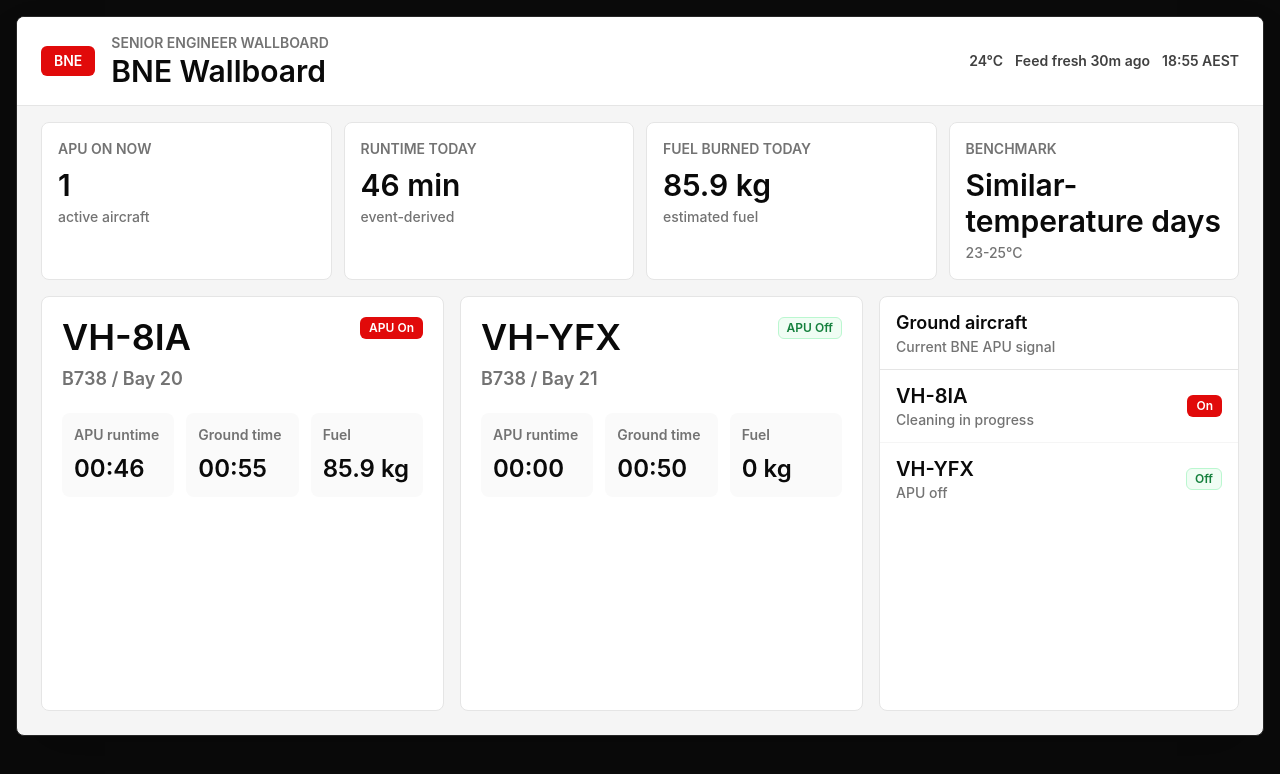
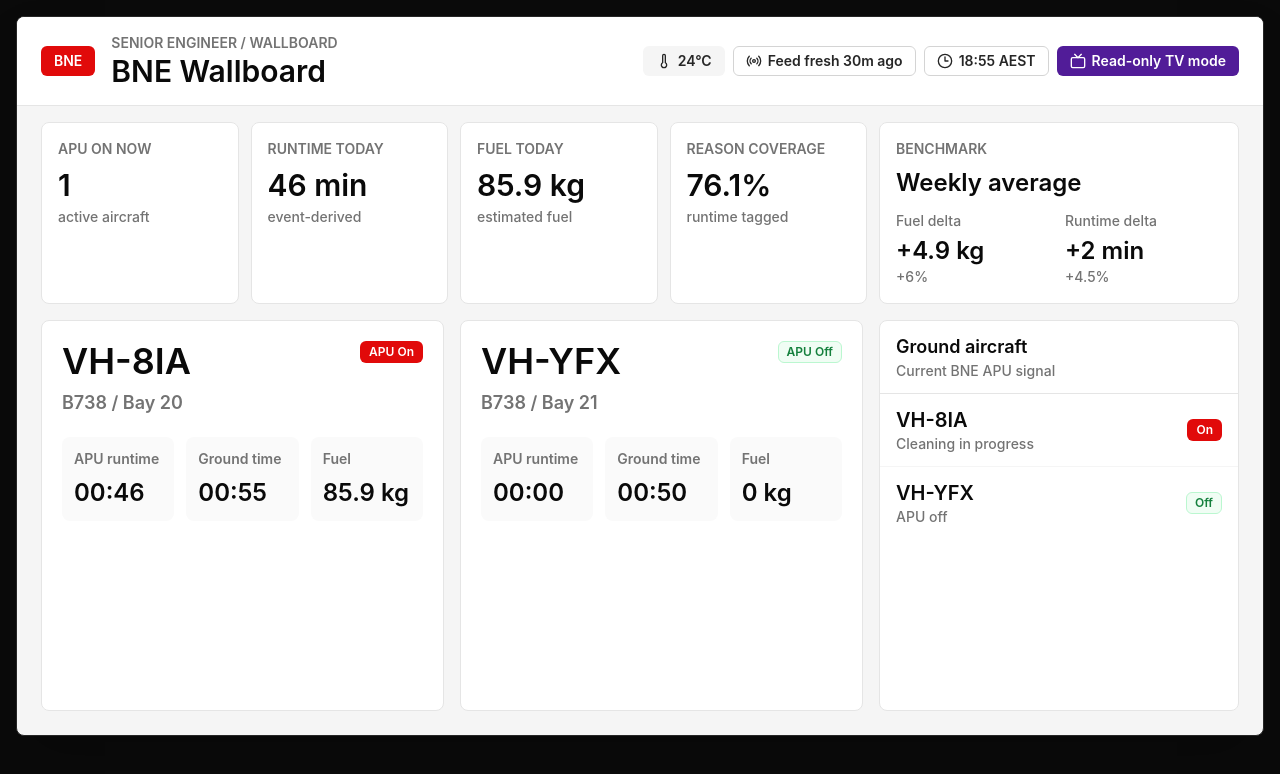
Before and after one commit to ben-dowden/APU-Alerting-Dashboard, a Next.js app: page /senior/bne/wallboard in a window 1280 px wide. Shown: the top 774 px of the page. Built offline with nearby package versions, Linux system fonts and the light colour scheme.

Commit message:
feat-add-wallboard-command-scorecard

```diff
--- a/components/wallboard/senior-wallboard-layout.tsx
+++ b/components/wallboard/senior-wallboard-layout.tsx
@@ -6,10 +6,11 @@ import { standCoordinateReferenceEvents } from "@/lib/fixtures/reference/stand-c
 import { bneBaselineScenario } from "@/lib/fixtures/scenarios";
 import {
   deriveAircraftCards,
-  deriveBenchmarkPanel,
   deriveCurrentBoard,
   deriveDailyScorecard,
 } from "@/lib/read-models";
+import { WallboardCommandBar } from "./wallboard-command-bar";
+import { WallboardScorecardBand } from "./wallboard-scorecard-band";
 
 const boardNowIso = "2026-05-22T08:55:00.000Z";
 
@@ -59,67 +60,28 @@ export function SeniorWallboardLayout() {
   const board = deriveCurrentBoard(bneBaselineScenario.events, boardSettings, boardNowIso);
   const scorecard = deriveDailyScorecard(board);
   const aircraftCards = deriveAircraftCards(board);
-  const benchmark = deriveBenchmarkPanel(
-    {
-      runtimeMinutes: scorecard.runtimeMinutesToday,
-      fuelKg: scorecard.estimatedFuelKgToday,
-      temperatureC: board.weather?.temperatureC ?? 0,
-    },
-    "similar_temperature",
-    benchmarkBaselines,
-  );
+  const benchmarkCurrent = {
+    runtimeMinutes: scorecard.runtimeMinutesToday,
+    fuelKg: scorecard.estimatedFuelKgToday,
+    temperatureC: board.weather?.temperatureC ?? 0,
+  };
   const stagedAircraft = aircraftCards.slice(0, 2);
 
   return (
     <main className="min-h-screen bg-neutral-950 p-4 text-white">
       <div className="mx-auto flex aspect-video max-h-[calc(100vh-2rem)] min-h-[720px] w-full max-w-[1600px] flex-col overflow-hidden rounded-product border border-neutral-800 bg-neutral-100 text-neutral-950 shadow-2xl">
-        <header className="flex items-center justify-between gap-5 border-b border-neutral-200 bg-white px-6 py-4">
-          <div className="flex min-w-0 items-center gap-4">
-            <Badge variant="red" className="px-3 py-1 text-sm">
-              {board.port}
-            </Badge>
-            <div className="min-w-0">
-              <p className="text-sm font-semibold uppercase tracking-normal text-neutral-500">
-                Senior Engineer Wallboard
-              </p>
-              <h1 className="text-3xl font-semibold tracking-normal text-neutral-950">
-                BNE Wallboard
-              </h1>
-            </div>
-          </div>
-          <div className="flex shrink-0 items-center gap-3 text-sm font-semibold text-neutral-700">
-            <span>{board.weather?.temperatureC ?? "--"}°C</span>
-            <span>{sourceFreshnessLabel(board)}</span>
-            <span>{formatBneLocalTime(board.nowIso)}</span>
-          </div>
-        </header>
+        <WallboardCommandBar
+          localTimeLabel={formatBneLocalTime(board.nowIso)}
+          port={board.port}
+          sourceFreshnessLabel={sourceFreshnessLabel(board)}
+          temperatureLabel={`${board.weather?.temperatureC ?? "--"}°C`}
+        />
 
-        <section aria-label="Wallboard scorecard" className="grid grid-cols-4 gap-3 px-6 py-4">
-          {[
-            { label: "APU on now", value: `${scorecard.activeApuCount}`, detail: "active aircraft" },
-            { label: "Runtime today", value: `${scorecard.runtimeMinutesToday} min`, detail: "event-derived" },
-            {
-              label: "Fuel burned today",
-              value: `${scorecard.estimatedFuelKgToday} kg`,
-              detail: "estimated fuel",
-            },
-            {
-              label: "Benchmark",
-              value: benchmark.activeComparison.basisLabel,
-              detail: benchmark.activeComparison.temperatureBandLabel ?? "auto-selected",
-            },
-          ].map((metric) => (
-            <div className="rounded-product border border-neutral-200 bg-white p-4" key={metric.label}>
-              <p className="text-sm font-semibold uppercase tracking-normal text-neutral-500">
-                {metric.label}
-              </p>
-              <p className="mt-2 text-3xl font-semibold tracking-normal text-neutral-950">
-                {metric.value}
-              </p>
-              <p className="mt-1 text-sm font-medium text-neutral-500">{metric.detail}</p>
-            </div>
-          ))}
-        </section>
+        <WallboardScorecardBand
+          benchmarkBaselines={benchmarkBaselines}
+          benchmarkCurrent={benchmarkCurrent}
+          scorecard={scorecard}
+        />
 
         <div className="grid min-h-0 flex-1 grid-cols-[minmax(0,1fr)_360px] gap-4 px-6 pb-6">
           <section
--- /dev/null
+++ b/components/wallboard/wallboard-command-bar.tsx
@@ -0,0 +1,54 @@
+import { Clock3, Radio, Thermometer, Tv } from "lucide-react";
+
+import { Badge } from "@/components/ui/badge";
+
+type WallboardCommandBarProps = {
+  port: string;
+  temperatureLabel: string;
+  sourceFreshnessLabel: string;
+  localTimeLabel: string;
+};
+
+export function WallboardCommandBar({
+  port,
+  temperatureLabel,
+  sourceFreshnessLabel,
+  localTimeLabel,
+}: WallboardCommandBarProps) {
+  return (
+    <header className="flex items-center justify-between gap-5 border-b border-neutral-200 bg-white px-6 py-4">
+      <div className="flex min-w-0 items-center gap-4">
+        <Badge variant="red" className="px-3 py-1 text-sm">
+          {port}
+        </Badge>
+        <div className="min-w-0">
+          <p className="text-sm font-semibold uppercase tracking-normal text-neutral-500">
+            Senior Engineer / Wallboard
+          </p>
+          <h1 className="text-3xl font-semibold tracking-normal text-neutral-950">
+            BNE Wallboard
+          </h1>
+        </div>
+      </div>
+
+      <div className="flex shrink-0 flex-wrap items-center justify-end gap-2">
+        <Badge variant="secondary" className="gap-1.5 px-3 py-1 text-sm">
+          <Thermometer aria-hidden="true" className="size-4" data-icon />
+          {temperatureLabel}
+        </Badge>
+        <Badge variant="outline" className="gap-1.5 px-3 py-1 text-sm">
+          <Radio aria-hidden="true" className="size-4" data-icon />
+          {sourceFreshnessLabel}
+        </Badge>
+        <Badge variant="neutral" className="gap-1.5 px-3 py-1 text-sm">
+          <Clock3 aria-hidden="true" className="size-4" data-icon />
+          {localTimeLabel}
+        </Badge>
+        <Badge variant="purple" className="gap-1.5 px-3 py-1 text-sm">
+          <Tv aria-hidden="true" className="size-4" data-icon />
+          Read-only TV mode
+        </Badge>
+      </div>
+    </header>
+  );
+}
--- /dev/null
+++ b/components/wallboard/wallboard-scorecard-band.tsx
@@ -0,0 +1,118 @@
+"use client";
+
+import { useEffect, useState } from "react";
+
+import {
+  deriveBenchmarkPanel,
+  type BenchmarkBaselines,
+  type BenchmarkCurrent,
+  type BenchmarkMode,
+  type DailyScorecard,
+} from "@/lib/read-models";
+
+type WallboardScorecardBandProps = {
+  benchmarkBaselines: BenchmarkBaselines;
+  benchmarkCurrent: BenchmarkCurrent;
+  scorecard: DailyScorecard;
+};
+
+const benchmarkModes: BenchmarkMode[] = [
+  "similar_temperature",
+  "weekly_average",
+  "monthly_average",
+  "annual_average",
+];
+
+const rotationIntervalMs = 5000;
+
+const formatSigned = (value: number) => (value > 0 ? `+${value}` : `${value}`);
+
+export function WallboardScorecardBand({
+  benchmarkBaselines,
+  benchmarkCurrent,
+  scorecard,
+}: WallboardScorecardBandProps) {
+  const [activeBenchmarkIndex, setActiveBenchmarkIndex] = useState(0);
+  const activeMode = benchmarkModes[activeBenchmarkIndex];
+  const benchmark = deriveBenchmarkPanel(benchmarkCurrent, activeMode, benchmarkBaselines);
+  const activeComparison = benchmark.activeComparison;
+  const metrics = [
+    { label: "APU on now", value: `${scorecard.activeApuCount}`, detail: "active aircraft" },
+    { label: "Runtime today", value: `${scorecard.runtimeMinutesToday} min`, detail: "event-derived" },
+    { label: "Fuel today", value: `${scorecard.estimatedFuelKgToday} kg`, detail: "estimated fuel" },
+    {
+      label: "Reason coverage",
+      value: `${scorecard.attributedRuntimePercent}%`,
+      detail: "runtime tagged",
+    },
+  ];
+
+  useEffect(() => {
+    const intervalId = window.setInterval(() => {
+      setActiveBenchmarkIndex((currentIndex) => (currentIndex + 1) % benchmarkModes.length);
+    }, rotationIntervalMs);
+
+    return () => window.clearInterval(intervalId);
+  }, []);
+
+  return (
+    <div className="grid gap-3 px-6 py-4 xl:grid-cols-[minmax(0,1fr)_360px]">
+      <section aria-label="Wallboard scorecard" className="grid grid-cols-4 gap-3">
+        {metrics.map((metric) => (
+          <div className="rounded-product border border-neutral-200 bg-white p-4" key={metric.label}>
+            <p
+              className="text-sm font-semibold uppercase tracking-normal text-neutral-500"
+              data-testid="wallboard-scorecard-label"
+            >
+              {metric.label}
+            </p>
+            <p className="mt-2 text-3xl font-semibold tracking-normal text-neutral-950">
+              {metric.value}
+            </p>
+            <p className="mt-1 text-sm font-medium text-neutral-500">{metric.detail}</p>
+          </div>
+        ))}
+      </section>
+
+      <section
+        aria-label="Wallboard benchmark rotation"
+        aria-live="polite"
+        className="rounded-product border border-neutral-200 bg-white p-4"
+        data-rotation-interval-ms={rotationIntervalMs}
+        data-testid="wallboard-benchmark-rotator"
+      >
+        <p className="text-sm font-semibold uppercase tracking-normal text-neutral-500">
+          Benchmark
+        </p>
+        <p className="mt-2 text-2xl font-semibold tracking-normal text-neutral-950">
+          {activeComparison.basisLabel}
+        </p>
+        <div className="mt-3 grid grid-cols-2 gap-3">
+          <div>
+            <p className="text-sm font-medium text-neutral-500">Fuel delta</p>
+            <p className="mt-1 text-2xl font-semibold text-neutral-950">
+              {formatSigned(activeComparison.fuelDeltaKg)} kg
+            </p>
+            <p className="text-sm font-medium text-neutral-500">
+              {formatSigned(activeComparison.fuelDeltaPercent)}%
+            </p>
+          </div>
+          <div>
+            <p className="text-sm font-medium text-neutral-500">Runtime delta</p>
+            <p className="mt-1 text-2xl font-semibold text-neutral-950">
+              {formatSigned(activeComparison.runtimeDeltaMinutes)} min
+            </p>
+            <p className="text-sm font-medium text-neutral-500">
+              {formatSigned(activeComparison.runtimeDeltaPercent)}%
+            </p>
+          </div>
+        </div>
+        {activeComparison.temperatureBandLabel ? (
+          <p className="mt-2 text-sm font-semibold text-virgin-purple">
+            {activeComparison.temperatureBandLabel}
+          </p>
+        ) : null}
+      </section>
+    </div>
+  );
+}
```
Also changed, not shown: 1 other file (tests, documents, lock files or other folders).
